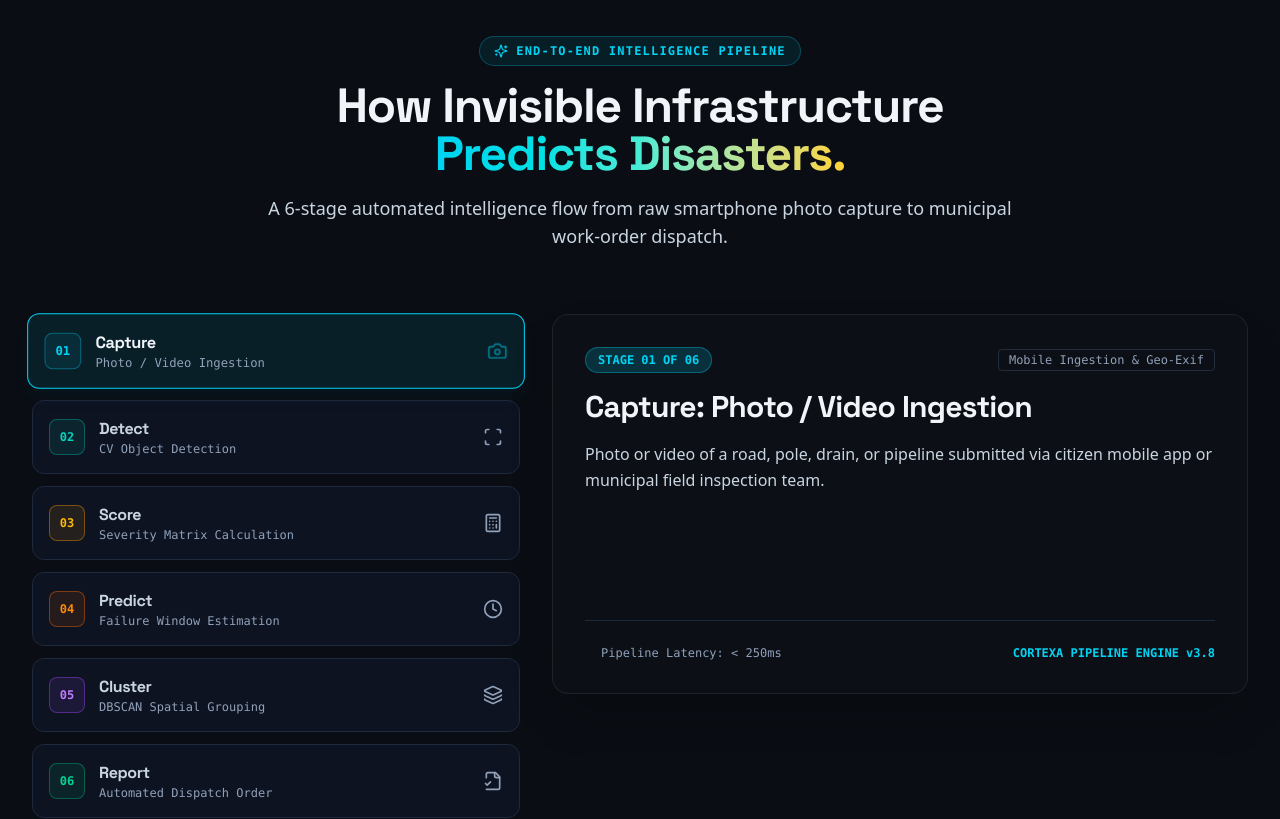
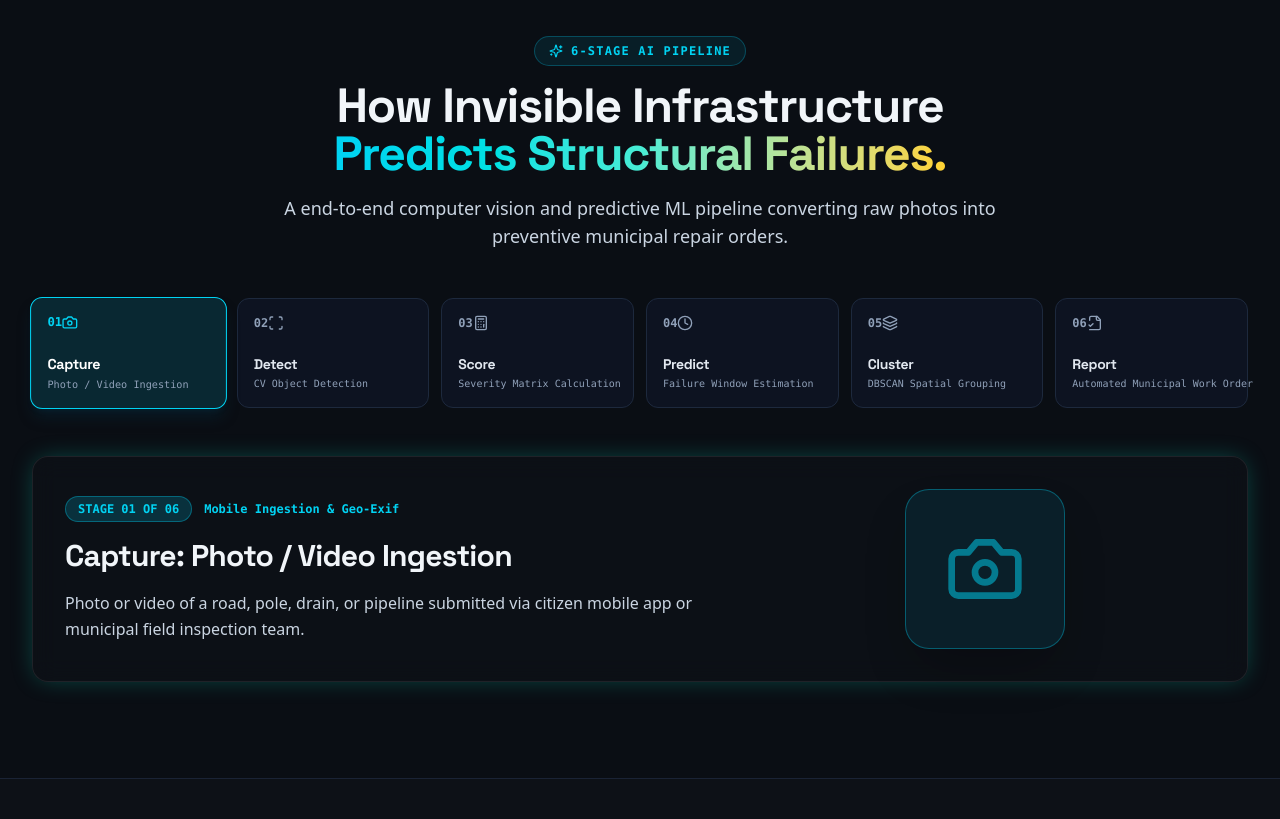
Before and after one commit to ashwinm-08/Invisible-Infrastructure-AI-Predict-Before-Disaster, a React (Vite) app: page / in a window 1280 px wide. Shown: the part 3580-4399 px from the top of the page. Built offline with nearby package versions, Linux system fonts and the light colour scheme.

Commit message:
Complete 100% site-wide multi-language translation for all pages and components

```diff
--- a/src/components/HowItWorks.tsx
+++ b/src/components/HowItWorks.tsx
@@ -10,6 +10,7 @@ import {
   Sparkles
 } from 'lucide-react';
 import { useTheme } from '../context/ThemeContext';
+import { useLanguage } from '../context/LanguageContext';
 
 const PIPELINE_STEPS = [
   {
@@ -61,129 +62,116 @@ const PIPELINE_STEPS = [
     step: 6,
     title: 'Report',
     icon: FileCheck2,
-    shortDesc: 'Automated Dispatch Order',
-    fullDesc: 'A structured work-order PDF is routed directly to the ward engineer and repair crew dashboard with 1-click dispatch.',
-    techTag: 'Municipal ERP API Bridge',
+    shortDesc: 'Automated Municipal Work Order',
+    fullDesc: 'System routes auto-generated PDF work orders to ward engineers with exact GPS, severity ranking, and recommended repairs.',
+    techTag: 'Municipal ERP API',
     accent: 'text-emerald-400 border-emerald-500/40 bg-emerald-500/10',
   },
 ];
 
 export const HowItWorks: React.FC = () => {
   const { theme } = useTheme();
-  const [activeStep, setActiveStep] = useState(0);
+  const { t } = useLanguage();
+  const [activeStep, setActiveStep] = useState<number>(1);
+
+  const activeStepData = PIPELINE_STEPS.find((s) => s.step === activeStep) || PIPELINE_STEPS[0];
+  const IconComponent = activeStepData.icon;
 
   return (
     <section id="how-it-works" className={`py-24 relative border-t transition-colors ${
       theme === 'dark' ? 'bg-[#0A0E14] border-slate-800/80 text-slate-100' : 'bg-slate-100 border-slate-200 text-slate-900'
     }`}>
-      <div className="max-w-7xl mx-auto px-4 sm:px-6 lg:px-8 relative z-10">
+      <div className="max-w-7xl mx-auto px-4 sm:px-6 lg:px-8 relative z-10 space-y-12">
 
         {/* Header */}
-        <div className="text-center max-w-3xl mx-auto mb-16 space-y-4">
+        <div className="text-center max-w-3xl mx-auto space-y-4">
           <div className="inline-flex items-center gap-2 px-3.5 py-1.5 rounded-full bg-cyan-500/10 border border-cyan-500/30 text-cyan-400 text-xs font-mono uppercase tracking-widest font-semibold">
             <Sparkles className="w-3.5 h-3.5" />
-            <span>End-to-End Intelligence Pipeline</span>
+            <span>6-STAGE AI PIPELINE</span>
           </div>
 
           <h2 className="text-3xl sm:text-5xl font-extrabold tracking-tight">
             How Invisible Infrastructure <br />
             <span className="text-transparent bg-clip-text bg-gradient-to-r from-cyan-400 via-teal-300 to-amber-300">
-              Predicts Disasters.
+              Predicts Structural Failures.
             </span>
           </h2>
 
           <p className={`${theme === 'dark' ? 'text-slate-300' : 'text-slate-600'} text-base sm:text-lg`}>
-            A 6-stage automated intelligence flow from raw smartphone photo capture to municipal work-order dispatch.
+            A end-to-end computer vision and predictive ML pipeline converting raw photos into preventive municipal repair orders.
           </p>
         </div>
 
-        {/* Interactive 6-Step Pipeline Grid */}
-        <div className="grid grid-cols-1 lg:grid-cols-12 gap-8 items-start">
-
-          {/* Step Selector List (5 cols) */}
-          <div className="lg:col-span-5 space-y-3">
-            {PIPELINE_STEPS.map((item, index) => {
-              const IconComp = item.icon;
-              const isSelected = activeStep === index;
-
+        {/* Pipeline Stepper Selector Bar */}
+        <div className="grid grid-cols-2 sm:grid-cols-3 lg:grid-cols-6 gap-3">
+          {PIPELINE_STEPS.map((step) => {
+            const StepIcon = step.icon;
+            const isActive = activeStep === step.step;
             return (
               <button
-                  key={item.step}
-                  onClick={() => setActiveStep(index)}
-                  className={`w-full text-left p-4 rounded-xl border transition-all duration-300 flex items-center justify-between cursor-pointer ${
-                    isSelected
-                      ? 'border-cyan-400 bg-cyan-500/10 shadow-lg shadow-cyan-950/20 scale-[1.02]'
+                key={step.step}
+                onClick={() => setActiveStep(step.step)}
+                className={`p-4 rounded-xl border text-left transition-all duration-300 cursor-pointer flex flex-col justify-between min-h-[110px] ${
+                  isActive
+                    ? 'border-cyan-400 bg-cyan-500/15 shadow-lg shadow-cyan-950/40 scale-[1.02]'
                     : theme === 'dark'
-                      ? 'border-slate-800 bg-slate-900/60 hover:bg-slate-800/80 text-slate-300'
-                      : 'border-slate-200 bg-white hover:bg-slate-50 text-slate-700 shadow-sm'
+                    ? 'border-slate-800 bg-slate-900/60 hover:border-slate-700'
+                    : 'border-slate-200 bg-white hover:border-slate-300 shadow-sm'
                 }`}
               >
-                  <div className="flex items-center gap-3.5">
-                    <div className={`w-9 h-9 rounded-lg border flex items-center justify-center font-mono font-bold text-xs ${item.accent}`}>
-                      0{item.step}
-                    </div>
-                    <div>
-                      <h4 className="font-bold text-base tracking-tight">
-                        {item.title}
-                      </h4>
-                      <p className="text-xs font-mono text-slate-400">
-                        {item.shortDesc}
-                      </p>
-                    </div>
+                <div className="flex items-center justify-between">
+                  <span className={`text-xs font-mono font-bold ${isActive ? 'text-cyan-400' : 'text-slate-400'}`}>
+                    0{step.step}
+                  </span>
+                  <StepIcon className={`w-4 h-4 ${isActive ? 'text-cyan-400' : 'text-slate-400'}`} />
                 </div>
 
-                  <IconComp className={`w-5 h-5 ${isSelected ? 'text-cyan-400 animate-pulse' : 'text-slate-400'}`} />
+                <div>
+                  <h4 className={`text-sm font-bold tracking-tight ${isActive ? 'text-white' : theme === 'dark' ? 'text-slate-200' : 'text-slate-800'}`}>
+                    {step.title}
+                  </h4>
+                  <span className="text-[10px] font-mono text-slate-400 block truncate mt-0.5">
+                    {step.shortDesc}
+                  </span>
+                </div>
               </button>
             );
           })}
         </div>
 
-          {/* Active Step Deep Dive Card (7 cols) */}
-          <div className="lg:col-span-7">
+        {/* Selected Stage Detail Showcase Card */}
         <motion.div
-              key={activeStep}
-              initial={{ opacity: 0, x: 20 }}
-              animate={{ opacity: 1, x: 0 }}
+          key={activeStepData.step}
+          initial={{ opacity: 0, y: 20 }}
+          animate={{ opacity: 1, y: 0 }}
           transition={{ duration: 0.4 }}
-              className={`glass-panel rounded-2xl p-8 border space-y-6 relative overflow-hidden min-h-[380px] flex flex-col justify-between ${
-                theme === 'dark' ? 'border-cyan-500/40 bg-slate-900/90 shadow-2xl' : 'border-cyan-500/30 bg-white shadow-xl'
+          className={`glass-panel rounded-2xl p-8 border grid grid-cols-1 lg:grid-cols-12 gap-8 items-center ${
+            theme === 'dark' ? 'border-cyan-500/30 bg-slate-900/90 glow-cyan' : 'border-cyan-500/30 bg-white shadow-xl'
           }`}
         >
-              <div className="space-y-4">
-                <div className="flex items-center justify-between">
-                  <span className="text-xs font-mono px-3 py-1 rounded-full bg-cyan-500/20 text-cyan-400 border border-cyan-500/40 font-bold uppercase">
-                    STAGE 0{PIPELINE_STEPS[activeStep].step} OF 06
+          <div className="lg:col-span-7 space-y-4">
+            <div className="flex items-center gap-3">
+              <span className="text-xs font-mono px-3 py-1 rounded-full bg-cyan-500/20 text-cyan-400 border border-cyan-500/40 font-bold">
+                STAGE 0{activeStepData.step} OF 06
               </span>
-                  <span className="text-xs font-mono text-slate-400 border border-slate-700/60 px-2.5 py-0.5 rounded">
-                    {PIPELINE_STEPS[activeStep].techTag}
-                  </span>
+              <span className="text-xs font-mono text-cyan-400 font-semibold">{activeStepData.techTag}</span>
             </div>
 
-                <h3 className="text-3xl font-extrabold tracking-tight">
-                  {PIPELINE_STEPS[activeStep].title}: {PIPELINE_STEPS[activeStep].shortDesc}
+            <h3 className="text-2xl sm:text-3xl font-extrabold tracking-tight">
+              {activeStepData.title}: {activeStepData.shortDesc}
             </h3>
 
             <p className={`${theme === 'dark' ? 'text-slate-300' : 'text-slate-600'} text-base leading-relaxed`}>
-                  {PIPELINE_STEPS[activeStep].fullDesc}
+              {activeStepData.fullDesc}
             </p>
           </div>
 
-              {/* Technical Indicator Footer */}
-              <div className={`pt-6 border-t flex flex-wrap items-center justify-between gap-4 text-xs font-mono ${
-                theme === 'dark' ? 'border-slate-800 text-slate-400' : 'border-slate-200 text-slate-500'
-              }`}>
-                <div className="flex items-center gap-2">
-                  <span className="w-2 h-2 rounded-full bg-cyan-400 animate-ping" />
-                  <span>Pipeline Latency: &lt; 250ms</span>
-                </div>
-                <div className="text-cyan-400 font-semibold">
-                  CORTEXA PIPELINE ENGINE v3.8
+          <div className="lg:col-span-5 flex justify-center">
+            <div className={`w-32 h-32 sm:w-40 sm:h-40 rounded-3xl border flex items-center justify-center ${activeStepData.accent} shadow-2xl`}>
+              <IconComponent className="w-16 h-16 sm:w-20 sm:h-20 animate-pulse" />
             </div>
           </div>
         </motion.div>
-          </div>
-
-        </div>
 
       </div>
     </section>
```
Lines whose indentation alone changed are shown as unchanged.
